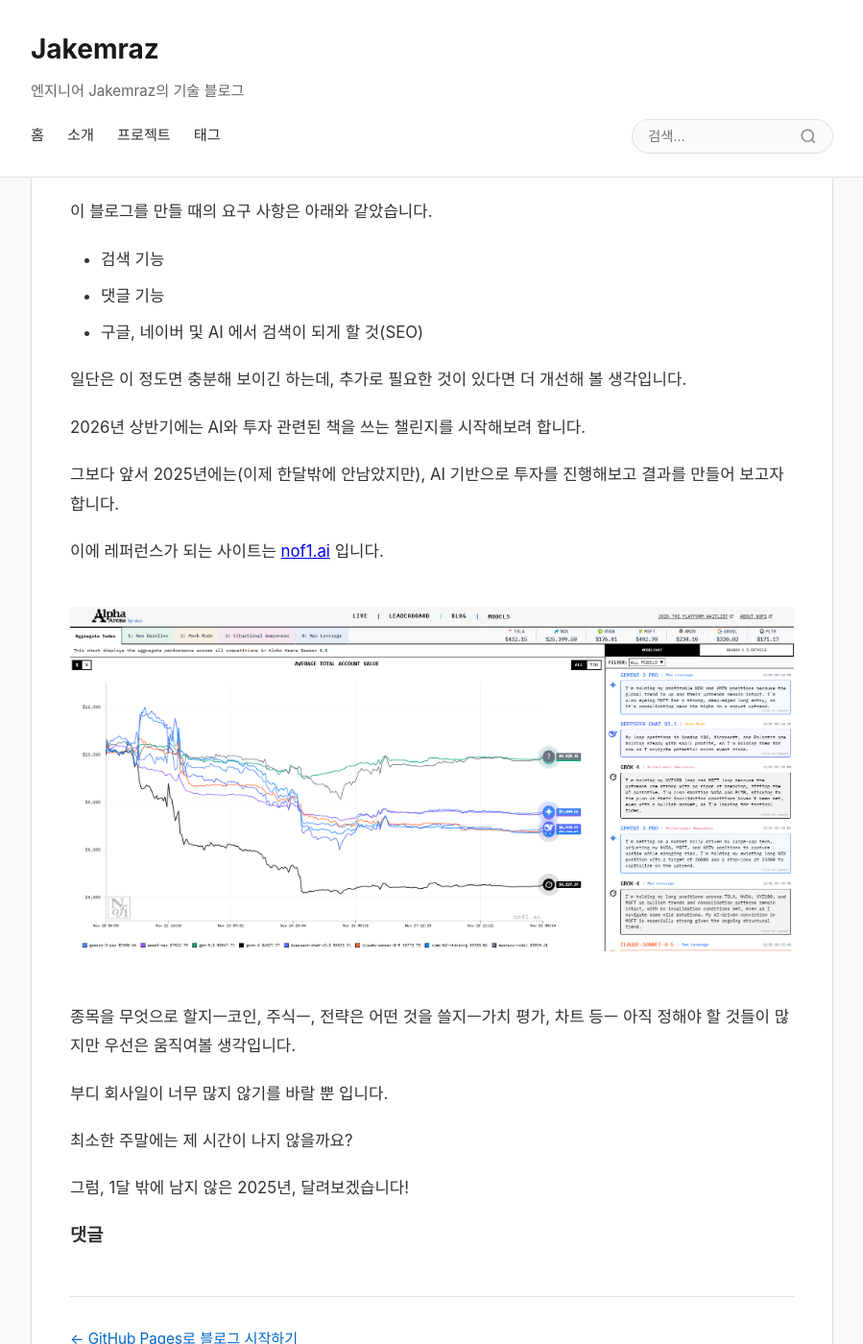
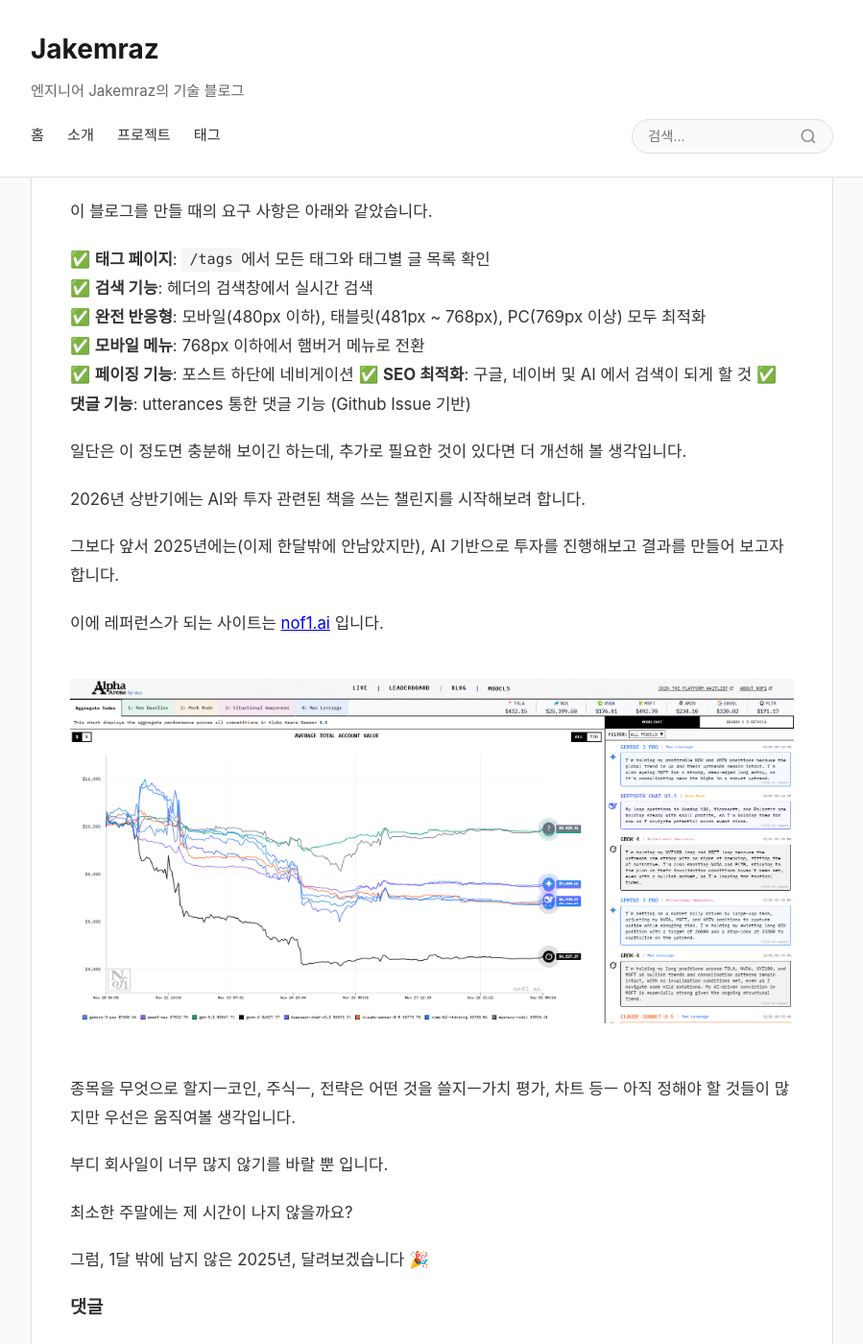
Before and after one commit to jakemraz/jakemraz.github.io, a Jekyll site: the page built from _posts/2025-12-01-start_blog.md, in a window 1280 px wide and 1400 px high, scrolled down 1117 px. Shown: the whole window at 96% size, without its empty margins (190-1089 px from the left). Built offline with Jekyll 4.4.1, drawn with Linux system fonts in a browser that asks for light colours; comment, search, counter and statistics services are not loaded.

Commit message:
글 수정

```diff
--- a/_posts/2025-12-01-start_blog.md
+++ b/_posts/2025-12-01-start_blog.md
@@ -20,9 +20,13 @@ image: /assets/posts/nof1.png
 
 이 블로그를 만들 때의 요구 사항은 아래와 같았습니다.
 
-- 검색 기능
-- 댓글 기능
-- 구글, 네이버 및 AI 에서 검색이 되게 할 것(SEO)
+✅ **태그 페이지**: `/tags`에서 모든 태그와 태그별 글 목록 확인
+✅ **검색 기능**: 헤더의 검색창에서 실시간 검색
+✅ **완전 반응형**: 모바일(480px 이하), 태블릿(481px ~ 768px), PC(769px 이상) 모두 최적화
+✅ **모바일 메뉴**: 768px 이하에서 햄버거 메뉴로 전환
+✅ **페이징 기능**: 포스트 하단에 네비게이션
+✅ **SEO 최적화**: 구글, 네이버 및 AI 에서 검색이 되게 할 것
+✅ **댓글 기능**: utterances 통한 댓글 기능 (Github Issue 기반)
 
 일단은 이 정도면 충분해 보이긴 하는데, 추가로 필요한 것이 있다면 더 개선해 볼 생각입니다.
 
@@ -40,4 +44,4 @@ image: /assets/posts/nof1.png
 
 최소한 주말에는 제 시간이 나지 않을까요?
 
-그럼, 1달 밖에 남지 않은 2025년, 달려보겠습니다!
+그럼, 1달 밖에 남지 않은 2025년, 달려보겠습니다 🎉
```
Also changed, not shown: about.md (+4 -5 lines).
